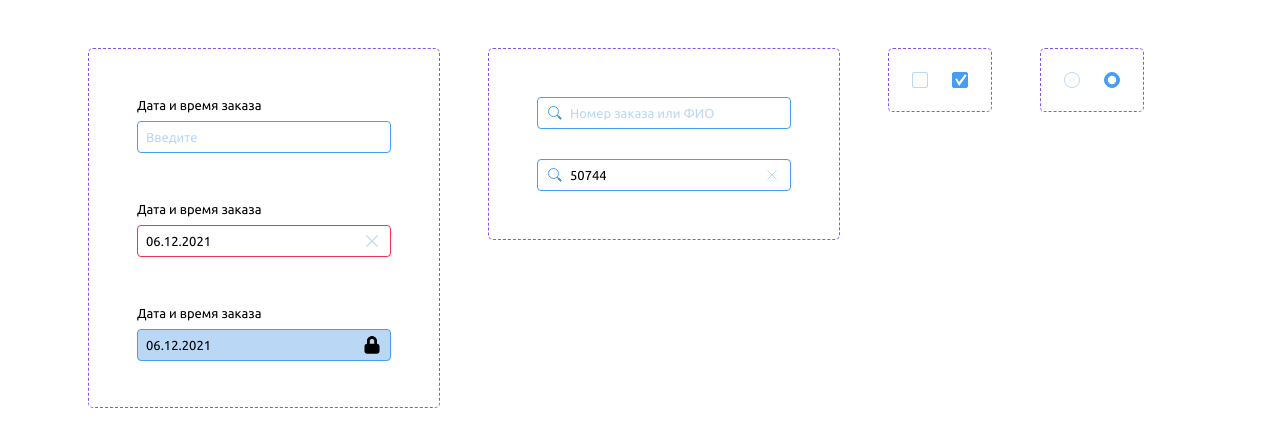
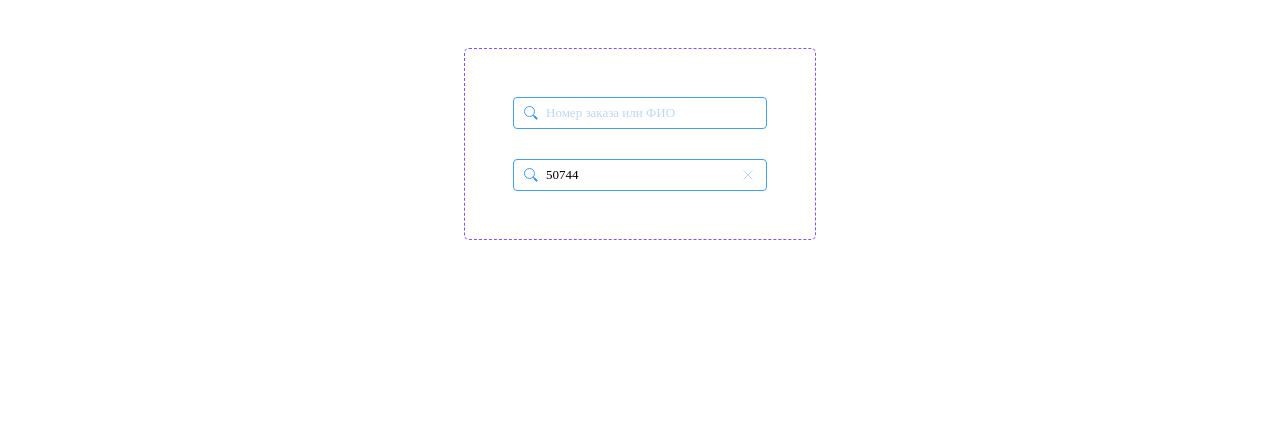
Before and after one commit to VladimirTatarintsev/admin-panel-makeup, a website: page index.html in a window 1280 px wide. Drawn offline with Linux system fonts and the light colour scheme.

Commit message:
fix merge 4

```diff
--- a/index.html
+++ b/index.html
@@ -3,10 +3,7 @@
   <head>
     <meta charset="UTF-8" />
     <link rel="stylesheet" href="blocks/search-bar.css" />
-    <link rel="stylesheet" href="blocks/input.css" />
-    <link rel="stylesheet" href="blocks/common.css" />
     <link rel="stylesheet" href="reset.css" />
-    <link rel="stylesheet" href="blocks/checkbox-radio.css" />
     <link rel="preconnect" href="https://fonts.googleapis.com" />
     <link rel="preconnect" href="https://fonts.gstatic.com" crossorigin />
     <link
@@ -17,90 +14,6 @@
   </head>
 
   <body>
-    <div class="wrapper">
-      <div class="input-form">
-        <div class="input-form__container">
-          <div class="input-form__row">
-            <label class="input-form__label" for="input-empty"
-              >Дата и время заказа</label
-            >
-            <div class="input-form__area">
-              <input
-                class="input-form__field"
-                type="text"
-                id="input-empty"
-                placeholder="Введите"
-              />
-            </div>
-          </div>
-        </div>
-        <div class="input-form__container">
-          <div class="input-form__row">
-            <label class="input-form__label" for="input-incorrect"
-              >Дата и время заказа</label
-            >
-            <div class="input-form__area">
-              <input
-                class="input-form__field input-form__field_incorrect"
-                type="text"
-                id="input-incorrect"
-                placeholder="Введите"
-                value="06.12.2021"
-              />
-              <button class="input-form__button">
-                <svg
-                  class="input-form__icon"
-                  viewBox="0 0 16 16"
-                  fill="none"
-                  stroke="#BAD8F5"
-                  xmlns="http://www.w3.org/2000/svg"
-                >
-                  <path d="M12.5 3.5L3.5 12.5M3.5 3.5L12.5 12.5" fill="none" />
-                </svg>
-              </button>
-            </div>
-          </div>
-        </div>
-        <div class="input-form__container">
-          <div class="input-form__row">
-            <label class="input-form__label" for="input-disabled"
-              >Дата и время заказа</label
-            >
-            <div class="input-form__area">
-              <input
-                disabled
-                class="input-form__field input-form__field_disabled"
-                type="text"
-                id="input-disabled"
-                placeholder="Введите"
-                value="06.12.2021"
-              />
-              <div class="input-form__icon-area">
-                <svg
-                  class="input-form__icon"
-                  viewBox="0 0 16 16"
-                  fill="#000"
-                  stroke="none"
-                  xmlns="http://www.w3.org/2000/svg"
-                >
-                  <path
-                    fill-rule="evenodd"
-                    clip-rule="evenodd"
-                    d="M4 5C4 2.79086 5.79086 1 8 1C10.2091 1 12 2.79086 12 5V7C13.1046 7 14 7.89543 14 9V13C14 14.1046 13.1046 15 12 15H4C2.89543 15 2 14.1046 2 13V9C2 7.89543 2.89543 7 4 7V5ZM10 5V7H6V5C6 3.89543 6.89543 3 8 3C9.10457 3 10 3.89543 10 5Z"
-                    stroke="none"
-                  />
-                  <path
-                    d="M12 5C12 2.8 10.2 1 8 1C5.8 1 4 2.8 4 5L4 9H6V5C6 3.75 7 3 8 3C9 3 10 3.75 10 5V9H12V5Z"
-                    stroke="none"
-                  />
-                </svg>
-              </div>
-            </div>
-          </div>
-        </div>
-      </div>
-    </div>
-
     <div class="wrapper">
       <div class="search-bar">
         <div class="search-bar__item-group">
@@ -158,44 +71,5 @@
         </div>
       </div>
     </div>
-
-    <div class="wrapper">
-      <div class="checkbox-block">
-        <div class="checkbox-block__area">
-          <input class="checkbox-block__item" type="checkbox" id="check-1" />
-          <label class="checkbox-block__label" for="check-1"></label>
-        </div>
-        <div class="checkbox-block__area">
-          <input
-            checked
-            class="checkbox-block__item"
-            type="checkbox"
-            id="check-2"
-          />
-          <label class="checkbox-block__label" for="check-2"></label>
-        </div>
-      </div>
-      <div class="radio-block">
-        <div class="radio-block__area">
-          <input
-            class="radio-block__item"
-            type="radio"
-            name="radio-button"
-            id="radio-1"
-          />
-          <label class="radio-block__label" for="radio-1"></label>
-        </div>
-        <div class="radio-block__area">
-          <input
-            class="radio-block__item"
-            checked
-            type="radio"
-            name="radio-button"
-            id="radio-2"
-          />
-          <label class="radio-block__label" for="radio-2"></label>
-        </div>
-      </div>
-    </div>
   </body>
 </html>
```
